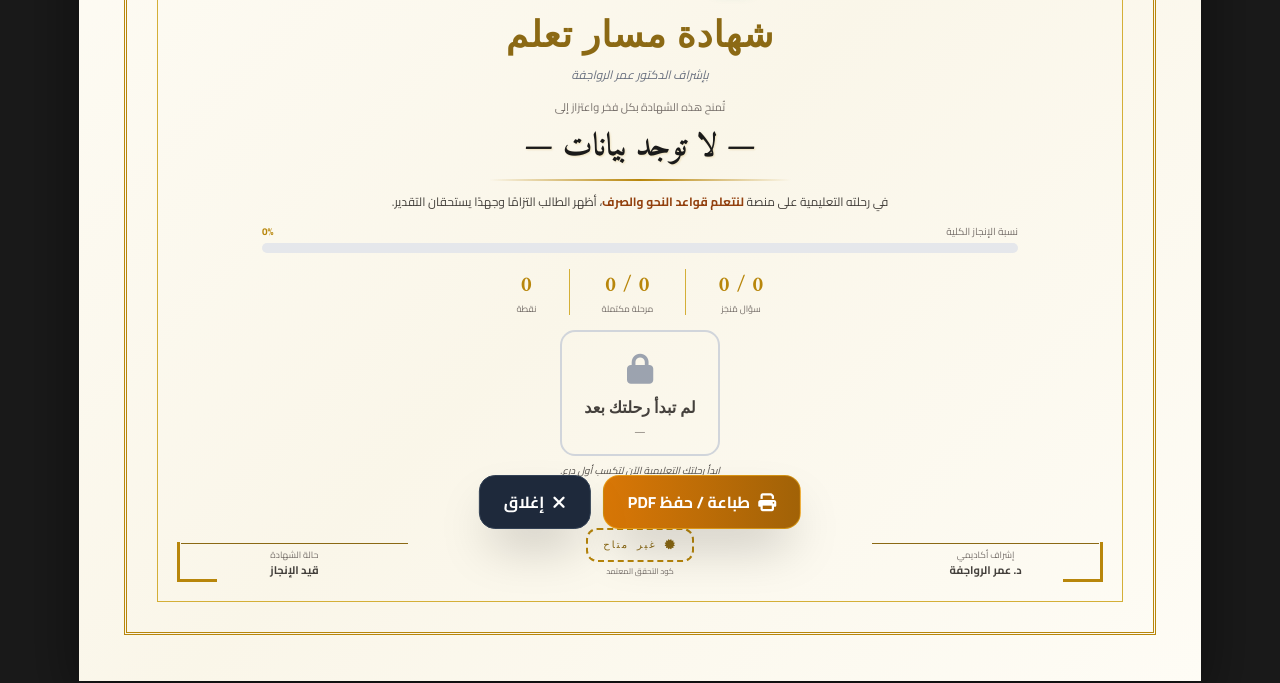
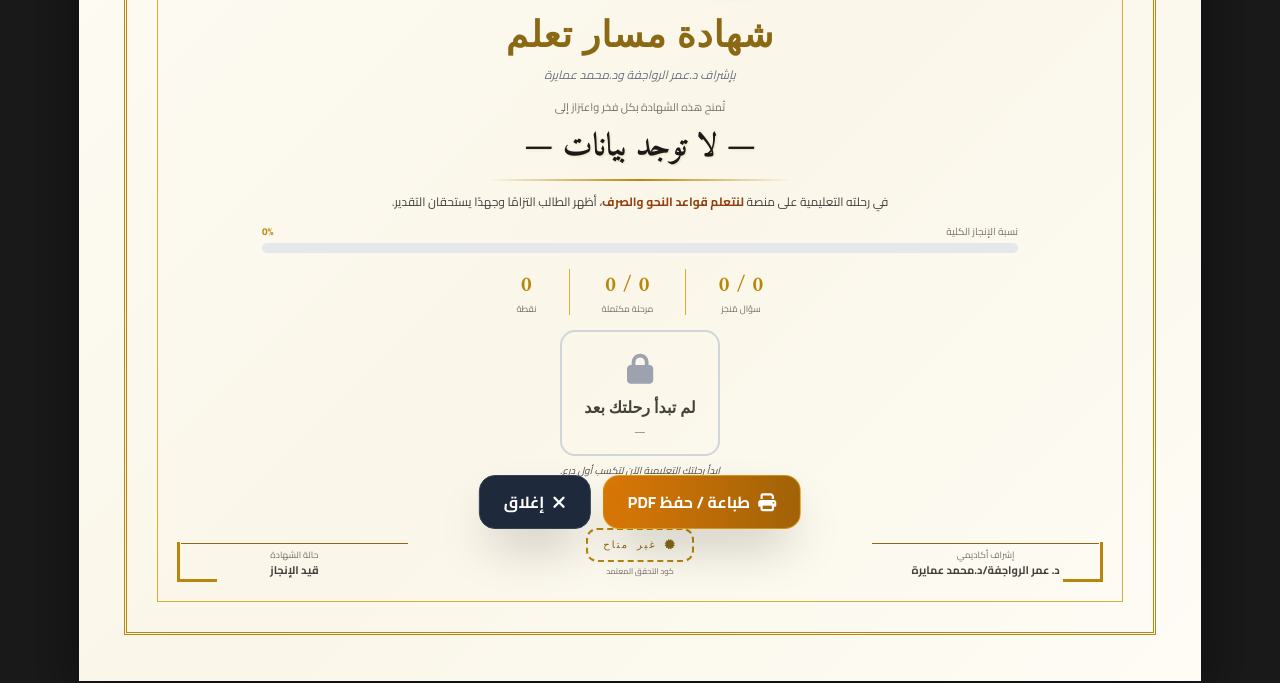
Before and after one commit to ammoor2009/let-learn-nahw-sarf, a plain HTML site: page certificate.html in a window 1280 px wide. Shown: the part 251-934 px from the top of the page. Drawn offline with nearby package versions, Linux system fonts and the light colour scheme; a web font is replaced by a local one.

Commit message:
Update certificate.html

```diff
--- a/certificate.html
+++ b/certificate.html
@@ -72,7 +72,7 @@
                     </div>
                     <div style="height: 1px; background: linear-gradient(to right, transparent, #b8860b, transparent); margin: 2mm 0;"></div>
                     <h1 id="cert-title" class="cert-title" style="font-size: 36px; font-weight: 700; margin: 3mm 0 1mm 0;">شهادة مسار تعلم</h1>
-                    <p style="font-size: 12px; color: #6b7280; font-style: italic; margin: 0;">بإشراف الدكتور عمر الرواجفة</p>
+                    <p style="font-size: 12px; color: #6b7280; font-style: italic; margin: 0;">بإشراف د.عمر الرواجفة ود.محمد عمايرة</p>
                     <div style="margin: 4mm 0 2mm 0;">
                         <div style="font-size: 11px; color: #78716c; margin-bottom: 1mm;">تُمنح هذه الشهادة بكل فخر واعتزاز إلى</div>
                         <div id="student-name" class="student-name" style="font-size: 32px; font-weight: 700; color: #1a1a1a; padding: 1mm 0;">— اسم الطالب —</div>
@@ -131,7 +131,7 @@
                     <div style="text-align: center;">
                         <div class="signature-line"></div>
                         <p style="font-size: 9px; color: #78716c; margin-top: 1mm;">إشراف أكاديمي</p>
-                        <p style="font-size: 11px; color: #44403c; font-weight: 700; margin: 0;">د. عمر الرواجفة</p>
+                        <p style="font-size: 11px; color: #44403c; font-weight: 700; margin: 0;">د. عمر الرواجفة/د.محمد عمايرة</p>
                     </div>
                     <div style="text-align: center;">
                         <div class="uuid-stamp" style="padding: 2mm 4mm; border-radius: 3mm; font-size: 10px;"><i class="fa-solid fa-certificate"></i> <span id="uuid-display">NM-0000-0000-0000</span></div>
```
